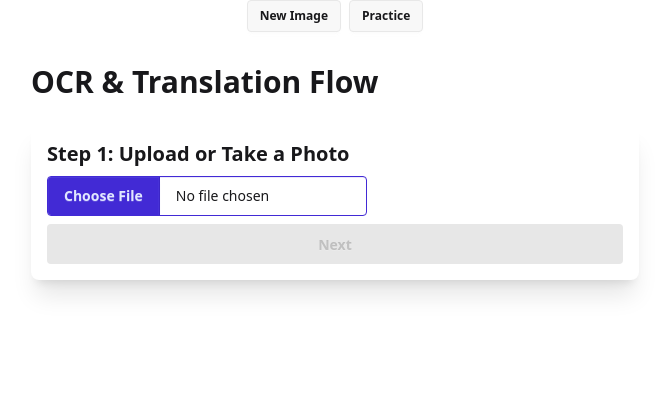
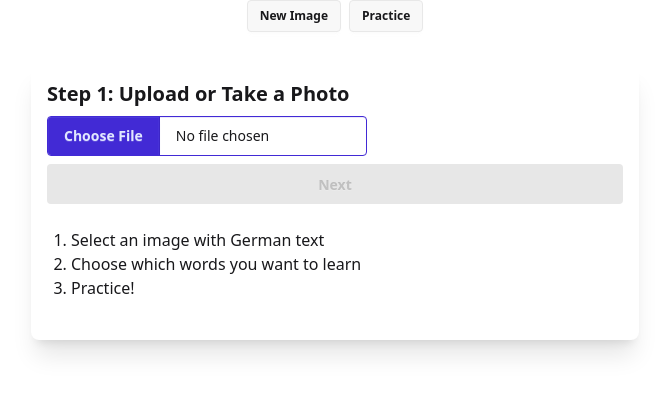
Before and after one commit to koljapluemer/di-translate, a Vue app: page /#/ in a window 1280 px wide. Shown: the top 394 px of the page, without its empty margins (305-973 px from the left). Built offline with nearby package versions, Linux system fonts and the light colour scheme; the HTML template or start-up script is replaced by a standard one.

Commit message:
improve ui explanations

```diff
--- a/src/views/ScanView.vue
+++ b/src/views/ScanView.vue
@@ -1,6 +1,5 @@
 <template>
     <div class="p-4 space-y-6">
-        <h1 class="text-3xl font-bold mb-6">OCR & Translation Flow</h1>
 
         <!-- Step 1: Upload or Capture Photo -->
         <div class="card bg-base-100 shadow-xl p-4" v-if="step === 1">
@@ -12,6 +11,12 @@
             <button class="btn btn-primary" :disabled="!imageFile" @click="goToStep2">
                 Next
             </button>
+
+            <ol class="list-decimal m-6">
+                <li>Select an image with German text</li>
+                <li>Choose which words you want to learn</li>
+                <li>Practice!</li>
+            </ol>
         </div>
 
         <!-- Step 2: Perform OCR -->
```
